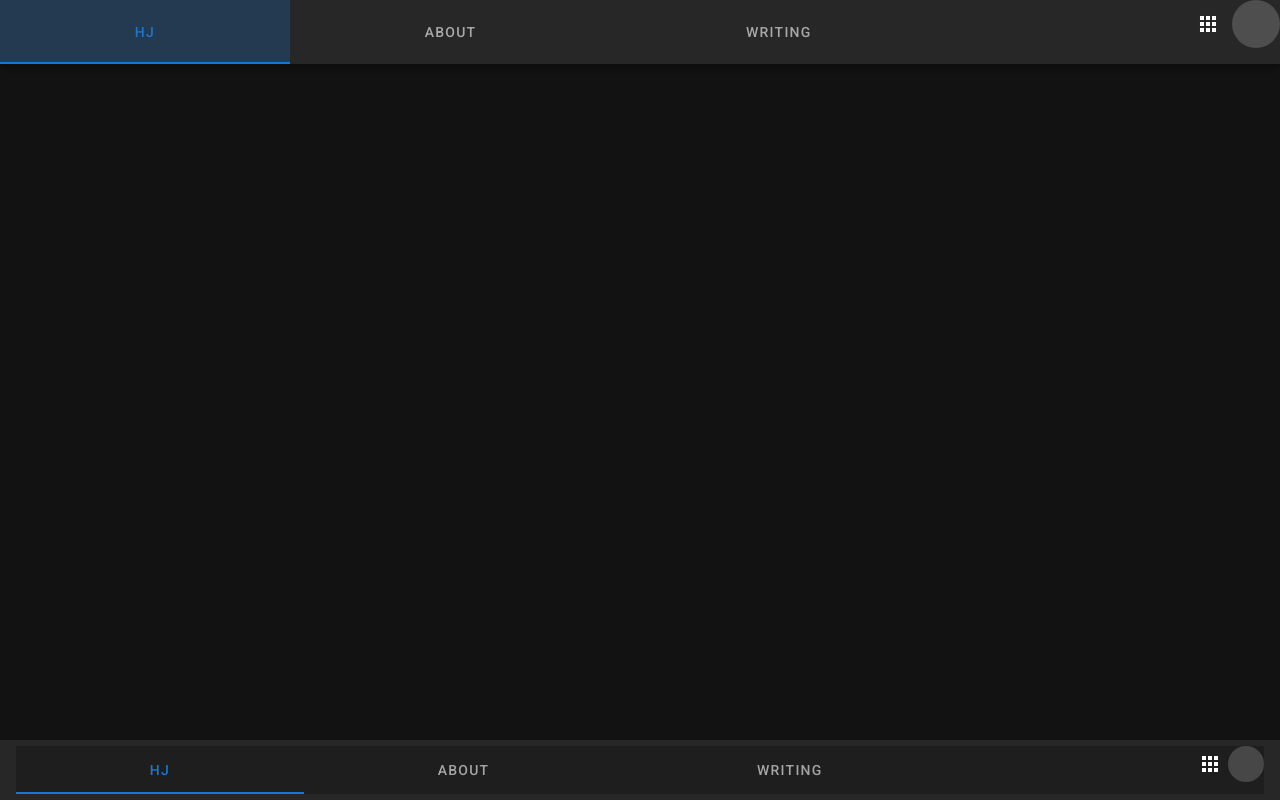
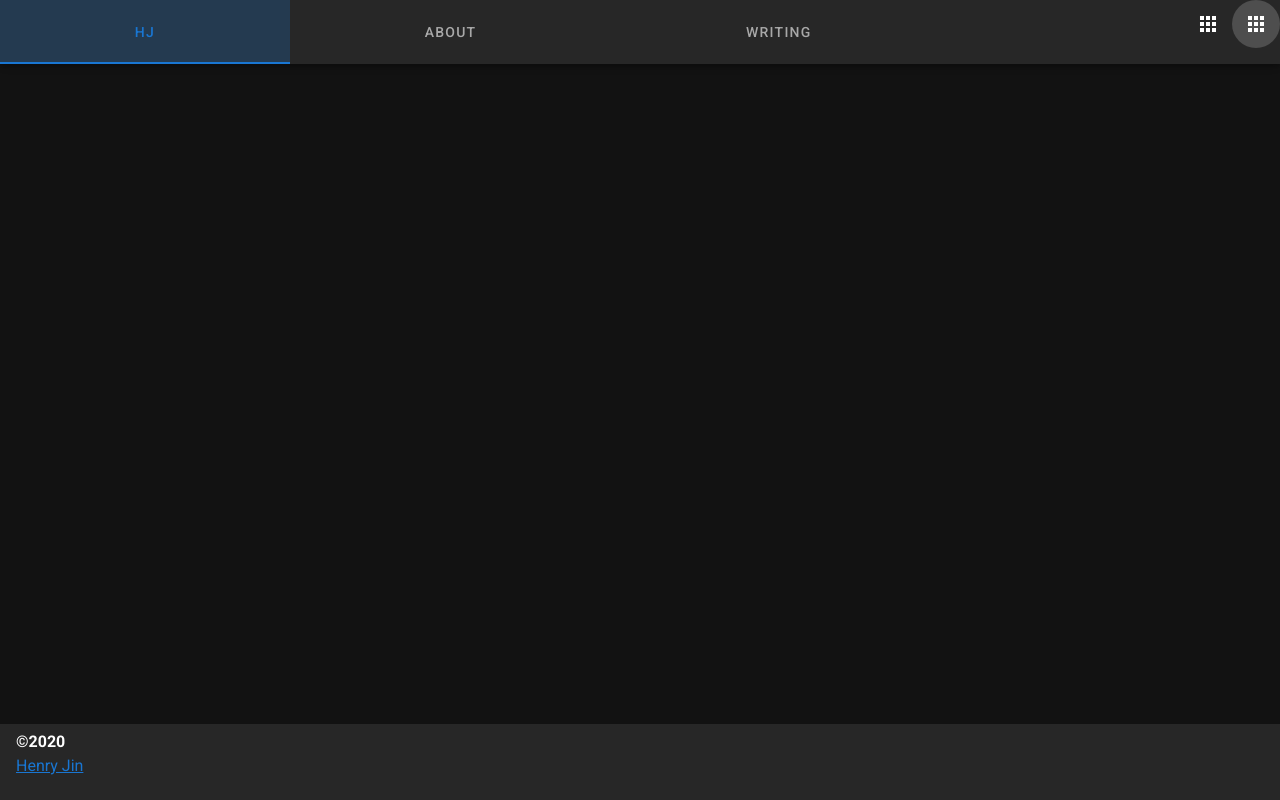
Before and after one commit to henryjin3/henryjin-dev, a Nuxt app: page /inspire in a window 1280 px wide. Built offline with nearby package versions, Linux system fonts and the light colour scheme.

Commit message:
add basic footer

```diff
--- a/layouts/default.vue
+++ b/layouts/default.vue
@@ -10,7 +10,12 @@
       </v-container>
     </v-content>
     <v-footer>
-      <Navbar />
+      <p class="footer__item">
+        <strong>&copy;2020</strong><br />
+        <a class="p-name u-url" rel="me" href="henryjin.dev">
+          Henry Jin
+        </a>
+      </p>
     </v-footer>
   </v-app>
 </template>
--- a/layouts/navbar.vue
+++ b/layouts/navbar.vue
@@ -22,7 +22,7 @@ export default {
           to: '/'
         },
         {
-          icon: '',
+          icon: 'mdi-apps',
           title: 'Inspire',
           to: '/inspire'
         }
```
